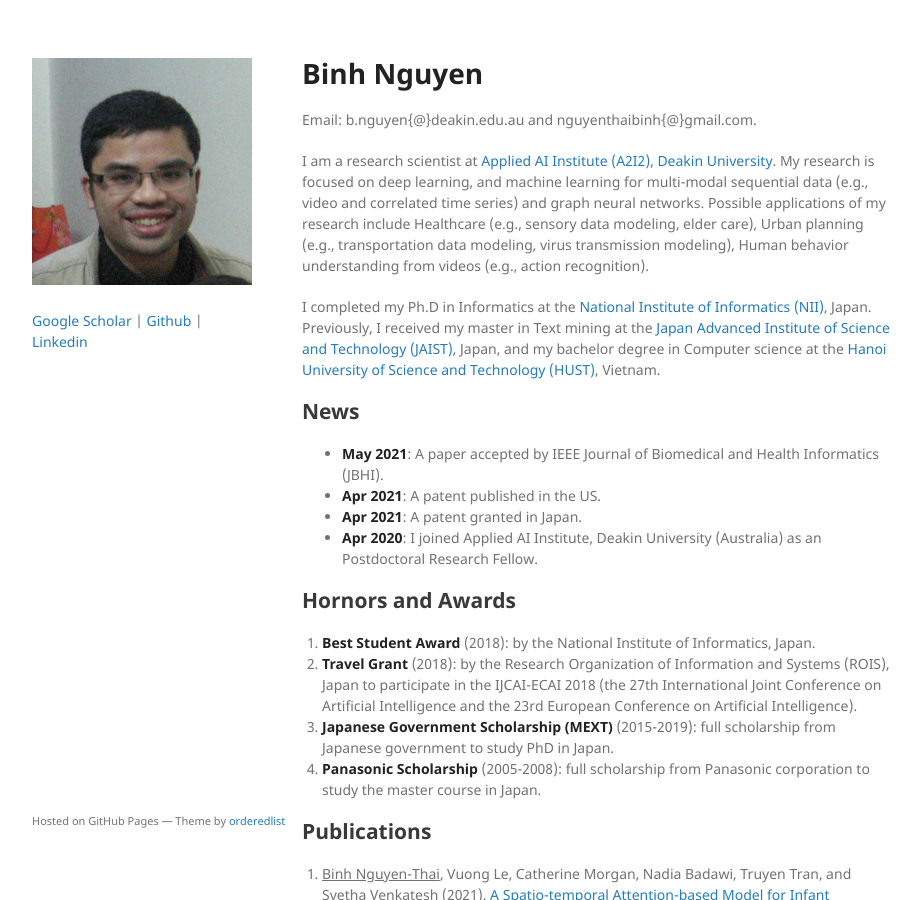
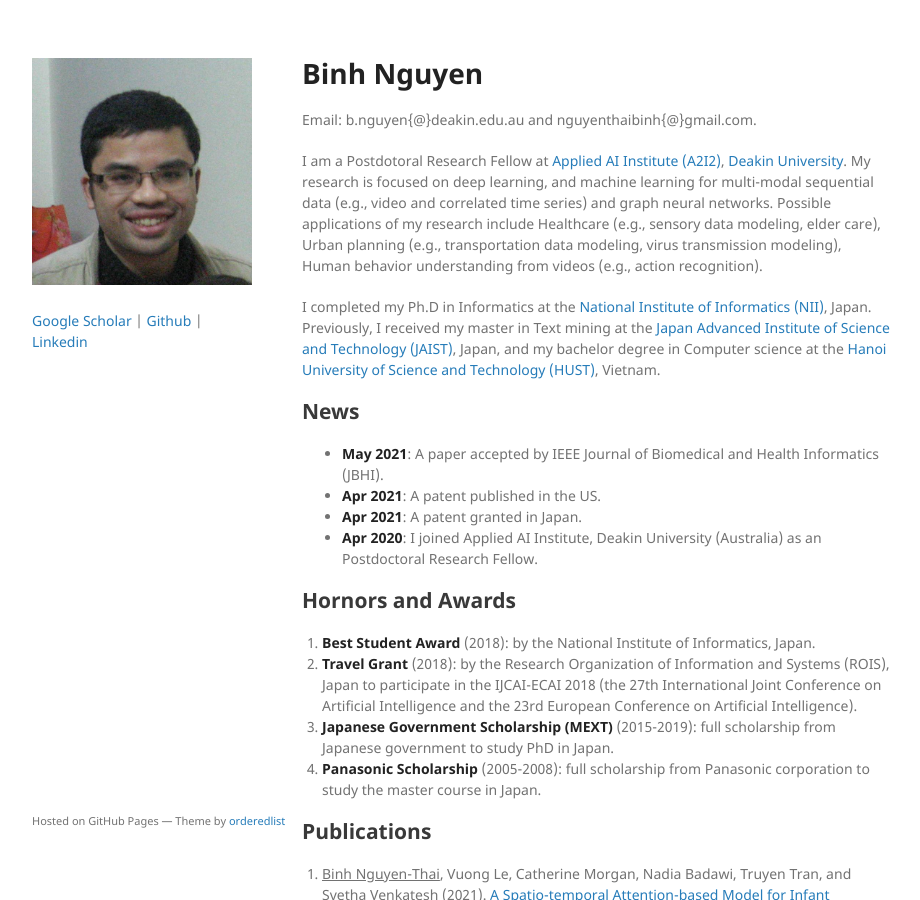
Before and after one commit to nguyenthaibinh/nguyenthaibinh.github.io, a Jekyll site: the page built from index.md, in a window 1280 px wide and 900 px high. Shown: the whole window, without its empty margins (178-1098 px from the left). Built offline with Jekyll 4.4.1, drawn with Linux system fonts in a browser that asks for light colours; the repository's description, which GitHub fills in, is left out; our own code applies the rules of GitHub Pages for plain Markdown files.

Commit message:
Update index.md

```diff
--- a/index.md
+++ b/index.md
@@ -4,7 +4,7 @@
 # Binh Nguyen
 Email: b.nguyen{@}deakin.edu.au and nguyenthaibinh{@}gmail.com.
 
-I am a research scientist at <a href="https://a2i2.deakin.edu.au">Applied AI Institute (A2I2)</a>, <a href="https://www.deakin.edu.au">Deakin University</a>. My research is focused on deep learning, and machine learning for multi-modal sequential data (e.g., video and correlated time series) and graph neural networks. Possible applications of my research include Healthcare (e.g., sensory data modeling, elder care), Urban planning (e.g., transportation data modeling, virus transmission modeling), Human behavior understanding from videos (e.g., action recognition).
+I am a Postdotoral Research Fellow at <a href="https://a2i2.deakin.edu.au">Applied AI Institute (A2I2)</a>, <a href="https://www.deakin.edu.au">Deakin University</a>. My research is focused on deep learning, and machine learning for multi-modal sequential data (e.g., video and correlated time series) and graph neural networks. Possible applications of my research include Healthcare (e.g., sensory data modeling, elder care), Urban planning (e.g., transportation data modeling, virus transmission modeling), Human behavior understanding from videos (e.g., action recognition).
 
 I completed my Ph.D in Informatics at the <a href="http://www.nii.ac.jp/graduate/en/">National Institute of Informatics (NII)</a>, Japan. Previously, I received my master in Text mining at the <a href="https://www.jaist.ac.jp/english/">Japan Advanced Institute of Science and Technology (JAIST)</a>, Japan, and my bachelor degree in Computer science at the <a href="https://en.hust.edu.vn/home">Hanoi University of Science and Technology (HUST)</a>, Vietnam.
 
```
